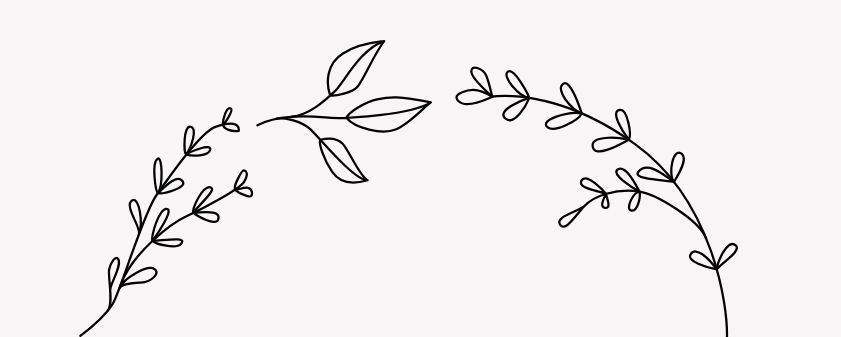
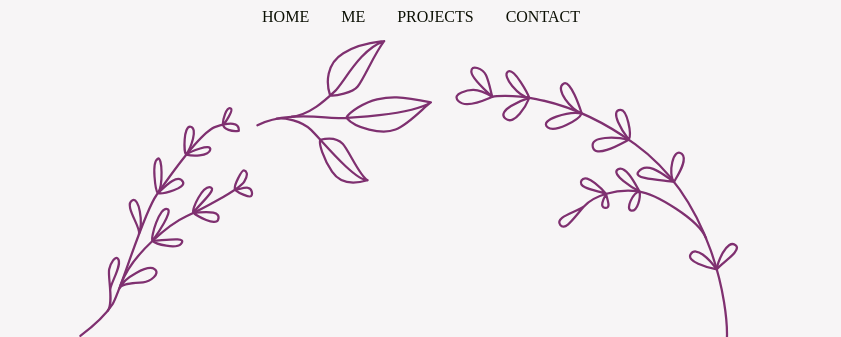
Before and after one commit to mariesaeter/personal-portfolio, a website with bundled scripts: page index.html in a window 1280 px wide. Shown: the top 337 px of the page, without its empty margins (219-1060 px from the left). Built offline with nearby package versions, Linux system fonts and the light colour scheme; a web font is replaced by a local one.

Commit message:
Finished creating flower animation

```diff
--- a/index.html
+++ b/index.html
@@ -62,326 +62,326 @@
             <g>
               <g class="group-1">
                 <path
-                  class="cls-2 path-1"
+                  class="cls-2 main"
                   d="m343.8,597.29c-39.41,16.01-108.72,19.5-176.24-41.18-74.46-66.91-81.65-71.42-100.47-75.77-21.11-4.88-29.59,5.65-26.35,6.24,5.54,1,14.37-2.25,20.96-7.2"
                   pathLength="1"
                 />
                 <path
-                  class="cls-3"
+                  class="cls-3 path-2"
                   d="m252.5,602.75c-9.54-1.98-13.67-11.77-17-17.18s-8.53-16.61-14.39-24.98c-5.56-7.94-21.64-18.3-20.49-20.26,1.96-3.34,24.18,7.02,30.51,17.38s7.94,24.75,5.95,30.14"
                   pathLength="1"
                 />
                 <path
-                  class="cls-1"
+                  class="cls-1 path-3"
                   d="m284.35,607.31c-7.12,0-57.62,34.39-65.59,27.52,6.87-3.07,9.28-4.6,13.32-8.65s9.61-10.48,19.66-10.48c5.76,0,7.41,2.3,11.01,2.02"
                   pathLength="1"
                 />
                 <path
-                  class="cls-1"
+                  class="cls-1 path-4"
                   d="m190.86,574.57c-26.28-15.35-43.82-14.53-53.75-14.4-9.93.12-23.91-1.23-25.62,3.43s3.95,9.33,6.5,7.62c8.21-5.54,24.67-12.08,30.8-10.85"
                   pathLength="1"
                 />
                 <path
-                  class="cls-1"
+                  class="cls-1 path-5"
                   d="m157.68,547.25c-11.27-10.09-20.68-53.08-16.76-55.37s9.86,12.04,9.35,17.37-2.98,16.09-2.44,20.66"
                   pathLength="1"
                 />
                 <path
-                  class="cls-1"
+                  class="cls-1 path-7"
                   d="m101.54,498.67c-6.54-5.28-9.32-25.95-11.94-33.26-2.45-6.81-7.88-15.32-7.38-15.32,4-1.27,14.79,9.47,14.63,15.29s-1.59,15.63-1.92,20.28"
                   pathLength="1"
                 />
                 <path
-                  class="cls-1"
+                  class="cls-1 path-6"
                   d="m120.91,514.78c-9.11-7.93-41.9-5.66-50.09-7.64-8.19-1.98-18.87-9.13-15.51-10.08s25.25,2.36,33.86,7.07c6.46,3.53,11.7,4.92,15.92,5.51"
                   pathLength="1"
                 />
                 <path
-                  class="cls-1"
+                  class="cls-1 path-8"
                   d="m63.78,479.69c-6.52-5.19-19-26.89-19.83-34.16-1.22-10.69,12.83,4.68,14.46,12.93,1.63,8.25,3.13,19.6,5.37,21.23"
                   pathLength="1"
                 />
               </g>
               <g class="group-1">
                 <path
-                  class="cls-1"
+                  class="cls-1 longer"
                   d="m353.99,588.69c9.34-5.99,22.05-14.31,34.99-14.07,12.94.24,97.75,12.15,132.49,4,34.74-8.15,88.89-25.88,97.52-52.47-13.66,8.39-28.27,19.89-40.49,23s-53.5,6.13-54.19,28.8c21.18,7.38,27.03,8.62,44.36,5.58,15.19-2.66,41.1-18.13,47.38-36.69,2.59-7.65,3.67-14.18,2.95-20.69"
                   pathLength="1"
                 />
                 <path
-                  class="cls-1"
+                  class="cls-1 path-2"
                   d="m387.96,574.62c10.53,0,29.48-21.48,32.64-29.09s-3.15-14.27-8.91,2.44c-2.43,7.05-4.23,14.21-4.95,15.25"
                   pathLength="1"
                 />
                 <path
-                  class="cls-1"
+                  class="cls-1 path-3"
                   d="m403.86,575.86c12.73,1.26,28.1,29.19,47.46,36.16,19.36,6.97,45.12,24.01,67.39,16.27-10.17-8.18-60.76-17.32-65.02-15.38,3.29,12.2,15.7,25.39,30.56,26.42,19.35,1.33,29.43-7.16,34.47-11.04"
                   pathLength="1"
                 />
                 <path
-                  class="cls-1"
+                  class="cls-1 path-4"
                   d="m423.37,577.77c12.97,1.16,58.16-17.15,71.72-38.56,8.27-13.05,6.05-25.35,6.05-25.35-3.76,7.97-33.27,43.57-37,50.48,13.85-.4,35.61-8.8,40.72-20.87s-.32-24.34-3.72-29.61"
                   pathLength="1"
                 />
                 <path
-                  class="cls-1"
+                  class="cls-1 path-5"
                   d="m482,581.43c16.47,0,28.15,25.45,43.65,27.19,15.5,1.74,21.71-5.27,4.28-8.28-10.31-1.78-18.19-3.71-22.73-3.1"
                   pathLength="1"
                 />
               </g>
               <g class="group-2">
                 <path
-                  class="cls-1"
+                  class="cls-1 path-6 main"
                   d="m518.71,557.72c6.79-24.89,58.57-57.26,87.33-76.25,33.49-22.11,54.65-66.43,58.41-81.36,3.59-14.27-2.01-46.3-12.57.19-3.3,14.51-1.32,30.92-1.32,30.92,6.55-.74,14.43-4.75,18.69-8.11,7.68-6.07,12.88-18.98-4.71-6.62-4.28,3.01-13.98,14.73-13.98,14.73"
                   pathLength="1"
                 />
                 <path
-                  class="cls-1"
+                  class="cls-1 path-7"
                   d="m532.89,536.14c.23-3.2,2.19-15.9-4.1-14.8-4.71.83,4.1,14.8,4.1,14.8,4.74,2.24,8.8,1.48,12.56,1.7,4.04.23,3.5-5.34-2.73-4.96-1.82.11-9.82,3.26-9.82,3.26"
                   pathLength="1"
                 />
                 <path
-                  class="cls-1"
+                  class="cls-1 path-8"
                   d="m550.77,520.09c2.72-3.51,12.44-30.23.2-27.98-11.3,2.07-.2,27.98-.2,27.98,4.74,2.24,17.51,10.33,23.79,7.2,11.02-5.49-.42-10.93-6.65-10.57-5.24.3-17.29,1.95-17.14,3.37"
                   pathLength="1"
                 />
                 <path
-                  class="cls-1"
+                  class="cls-1 path-9"
                   d="m576.21,500.85c2.72-3.51,10.04-27.5,1.09-26.4-11.4,1.4-1.09,26.4-1.09,26.4,4.74,2.24,12.03,7.12,18.93,8.36,8.08,1.45,1.84-7.82-2.97-9.24s-16.12-.54-15.96.88"
                   pathLength="1"
                 />
                 <path
-                  class="cls-1"
+                  class="cls-1 path-10"
                   d="m602.48,483.82c2.72-3.51,11.03-26.05,3.14-25.66-10.77.53-5.05,26.13-3.14,25.66,4.74,2.24,11.72,5.5,18.63,6.74,8.08,1.45,5.01-3.11,1.24-6.43-5.37-4.72-20.02-1.73-19.87-.31"
                   pathLength="1"
                 />
                 <path
-                  class="cls-1"
+                  class="cls-1 path-11"
                   d="m629.81,460.36c2.72-3.51,8.39-20.53.5-20.14-10.77.53-1.13,15.95-.5,20.14,4.74,2.24,13,5.04,19.65,2.8,8.95-3.02,5.07-5.06.45-7.02-5.83-2.47-20.25,2.8-20.1,4.22"
                   pathLength="1"
                 />
               </g>
               <g class="group-3">
                 <path
-                  class="cls-1"
+                  class="cls-1 path-10 shorter"
                   d="m73.58,338.69c11.19-.22,15.92,7.9,13.6,17.65-2.32,9.74-11.21,12.22-18.72,10.95-7.51-1.27-12.76-12.57-9.59-19.26,3.17-6.69,9.27-9.24,14.71-9.34Z"
                   pathLength="1"
                 />
                 <path
-                  class="cls-1"
+                  class="cls-1 path-16"
                   d="m61.11,343.75c-9.49-7.99-33.45-30.13-35.81-43.22-2.36-13.09,2.44-20.19,6.85-20.98s14.04,7.95,17.81,6.97,2.3-14.24,11.46-14.82,17.74,10.78,17.81,17.91-4.02,44.32-5.65,49.08"
                   pathLength="1"
                 />
                 <path
-                  class="cls-1"
+                  class="cls-1 path-12"
                   d="m73.58,338.69c1.75-9.86,14.74-34.92,22.46-41.78,7.73-6.86,15.45-1.88,16.68,1.52,1.51,4.16-.45,17.38.96,20.51,1.77,3.93,10.01,2.45,10.09,10.47.06,5.73-6.35,16.2-14.2,18.98s-18.66,4.73-21.28,4.75"
                   pathLength="1"
                 />
                 <path
-                  class="cls-1"
+                  class="cls-1 path-13"
                   d="m88.28,353.14c6.17-.35,33.04-6.1,45.23,1.73,12.19,7.83,9.42,11.64,2.7,20.02s-14.75,8.31-22.71,13.05c-3.19,1.9-.67,18.2-8.5,19.45s-19.08-11.6-22.54-19.33-7.16-18.14-7.6-20.64"
                   pathLength="1"
                 />
                 <path
-                  class="cls-1"
+                  class="cls-1 path-14"
                   d="m74.87,367.41c4.12,14.44,3.27,52.72-6.34,59.8-6.86,5.06-16.43,8.42-22.22-5-3.65-8.46.45-14.36-1.56-17.95s-15.69-4.46-18.2-14.19c-2.51-9.71,5.54-16.49,10.38-18.27s20.31-8.67,23.97-9.97"
                   pathLength="1"
                 />
                 <path
-                  class="cls-1"
+                  class="cls-1 path-15"
                   d="m60.9,361.84c-5.96,1.07-34.87,18.61-48.1,12.64C-.43,368.51-.01,360.69,2.16,355.89s14.58-6.27,16.08-11.71-5.92-14.58,1.89-20.09,13.44-2.12,17.34.98,22.06,16.45,23.64,18.68"
                   pathLength="1"
                 />
                 <path
-                  class="cls-1"
+                  class="cls-1 path-16"
                   d="m66.55,339.72c-2.68-7.01-5.88-20.28-7.02-24.36"
                   pathLength="1"
                 />
                 <path
-                  class="cls-1"
+                  class="cls-1 path-12"
                   d="m85.41,343.73c1.65-3.34,11.53-11.85,13.84-13.69"
                   pathLength="1"
                 />
                 <path
-                  class="cls-1"
+                  class="cls-1 path-13"
                   d="m84.86,361.59c5.27,2.29,13.59,7.9,15.08,11.68"
                   pathLength="1"
                 />
                 <path
-                  class="cls-1"
+                  class="cls-1 path-14"
                   d="m68.46,367.28c-1.4,5.72-5.71,14.31-8.89,16.91"
                   pathLength="1"
                 />
                 <path
-                  class="cls-1"
+                  class="cls-1 path-15"
                   d="m57.94,352.05c-5.65,1.22-18.33-3.31-21.29-5.13"
                   pathLength="1"
                 />
               </g>
               <g class="group-4">
                 <path
-                  class="cls-1"
+                  class="cls-1 path-12 shorter"
                   d="m618.5,322.19c-.6-8.73,5.56-12.75,13.26-11.31s9.98,8.28,9.28,14.2c-.7,5.92-9.32,10.45-14.67,8.24s-7.58-6.89-7.87-11.13Z"
                   pathLength="1"
                 />
                 <path
-                  class="cls-1"
+                  class="cls-1 path-16"
                   d="m622.94,331.74c-5.88,7.73-22.24,27.3-32.38,29.66s-15.87-1.12-16.66-4.54,5.67-11.28,4.75-14.19-11.21-1.24-12.03-8.38,7.73-14.28,13.3-14.61c5.57-.33,34.78,1.42,38.57,2.51"
                   pathLength="1"
                 />
                 <path
-                  class="cls-1"
+                  class="cls-1 path-17"
                   d="m618.5,322.19c-7.77-.99-27.86-10.16-33.52-15.93-5.66-5.77-2.07-12,.54-13.09,3.19-1.34,13.59-.32,15.99-1.55,3-1.54,1.53-7.92,7.79-8.29,4.47-.27,12.9,4.33,15.38,10.36s4.42,14.4,4.53,16.44"
                   pathLength="1"
                 />
                 <path
-                  class="cls-1"
+                  class="cls-1 path-13"
                   d="m629.22,310.14c-.51-4.81-6.05-25.58-.41-35.41,5.64-9.83,8.73-7.81,15.54-2.88s7.07,11.2,11.08,17.24c1.61,2.42,14.24-.18,15.53,5.88,1.29,6.06-8.32,15.36-14.23,18.36-5.91,3-13.9,6.3-15.84,6.74"
                   pathLength="1"
                 />
                 <path
-                  class="cls-1"
+                  class="cls-1 path-14"
                   d="m640.89,320.07c11.12-3.78,41.06-4.6,46.97,2.63,4.22,5.16,7.21,12.51-3.04,17.56-6.47,3.18-11.24.2-13.96,1.92s-2.88,12.43-10.38,14.77c-7.49,2.34-13.1-3.69-14.68-7.4s-7.56-15.53-8.72-18.35"
                   pathLength="1"
                 />
                 <path
-                  class="cls-1"
+                  class="cls-1 path-15"
                   d="m637.08,331.2c1.07,4.62,15.9,26.53,11.74,37.09s-10.28,10.55-14.11,9.03-5.47-11.15-9.77-12.11-11.16,5.19-15.77-.7c-4.61-5.89-2.18-10.42.09-13.59s12-17.88,13.68-19.2"
                   pathLength="1"
                 />
                 <path
-                  class="cls-1"
+                  class="cls-1 path-17"
                   d="m619.58,327.64c-5.38,2.37-15.62,5.38-18.76,6.43"
                   pathLength="1"
                 />
                 <path
-                  class="cls-1"
+                  class="cls-1 path-16"
                   d="m621.98,312.75c-2.67-1.16-9.71-8.55-11.23-10.28"
                   pathLength="1"
                 />
                 <path
-                  class="cls-1"
+                  class="cls-1 path-13"
                   d="m635.95,312.49c1.59-4.21,5.64-10.92,8.54-12.24"
                   pathLength="1"
                 />
                 <path
-                  class="cls-1"
+                  class="cls-1 path-14"
                   d="m641.04,325.08c4.53.87,11.4,3.9,13.56,6.29"
                   pathLength="1"
                 />
                 <path
-                  class="cls-1"
+                  class="cls-1 path-15"
                   d="m629.54,333.89c1.17,4.37-1.87,14.45-3.18,16.84"
                   pathLength="1"
                 />
               </g>
               <g class="group-5">
                 <path
-                  class="cls-1"
+                  class="cls-1 path-17 longer"
                   d="m618.18,265.12c1.03-28.86-12.59-122.3-81.43-172.27-68.83-49.98-123.98-43.4-127.24-42.32s-22.53,11.21-30.03,3.91,10.11-10.05,13.26-9.98c5.48.13,13.95,4.43,16.76,6.07-5.07-4.6-18.14-16.43-18.64-21.97-.71-7.88,10.3-2.68,12.94,2.65s4.91,17.33,5.7,19.33"
                   pathLength="1"
                 />
                 <path
-                  class="cls-1"
+                  class="cls-1 path-26"
                   d="m442.4,51.45c-9.35-1.19-24.91-19.28-19.04-23.37s18.48,21.87,19.04,23.37c-2.49,6.11-13.13,25.46-21.34,18.39s14.63-16.47,21.34-18.39"
                   pathLength="1"
                 />
                 <path
-                  class="cls-1"
+                  class="cls-1 path-25"
                   d="m489.01,65.31c-8.67-2.49-24.89-22.11-15.9-26.73,6.37-3.27,15.34,25.23,15.9,26.73-2.49,6.11-23.91,17.25-30.27,12.35-8.58-6.61,19.25-14.75,30.27-12.35"
                   pathLength="1"
                 />
                 <path
-                  class="cls-1"
+                  class="cls-1 path-24"
                   d="m530.92,88.65c-5.59-7.08-17.53-26-7.43-26.42,6-.25,10.13,21.5,7.43,26.42-6.17,3.14-29.28,16.97-32.03,6.68-2.79-10.46,21.01-9.08,32.03-6.68"
                   pathLength="1"
                 />
                 <path
-                  class="cls-1"
+                  class="cls-1 path-23"
                   d="m571.05,126.28c-5.59-7.08-.72-31.48,6.99-24.96,5.93,5.01-4.3,20.05-6.99,24.96-8.87-1.62-36.51-2.43-31.83-8.78,7.78-10.57,22.6,2.36,31.83,8.78"
                   pathLength="1"
                 />
                 <path
-                  class="cls-1"
+                  class="cls-1 path-18"
                   d="m609.15,204.12c-.22-4.69,9.13-28.01,16.85-21.49,5.93,5.01-14.16,16.58-16.85,21.49-8.87-1.62-27.54-7.16-23.16-13.72,4.65-6.97,15.9,3.4,23.16,13.72"
                   pathLength="1"
                 />
                 <path
-                  class="cls-1"
+                  class="cls-1 path-19 shorter"
                   d="m599.62,176.37c-6.73-16.92-45.16-39.85-60.58-41.77-19.21-2.4-39.46,3.63-48.27,13.72-8.82,10.09-16.44,22-20.92,16.09-5.25-6.93,14.62-11.13,21.23-16.45"
                   pathLength="1"
                 />
                 <path
-                  class="cls-1"
+                  class="cls-1 path-24"
                   d="m510.69,136.86c-5.16-2.72-26.27-4.4-21.86-11.98s20.19,9.94,21.86,11.98c.85,5.04,4.8,13.12-.94,12.38s-.12-10,.94-12.38"
                   pathLength="1"
                 />
                 <path
-                  class="cls-1"
+                  class="cls-1 path-23"
                   d="m540.54,134.83c-5.16-2.72-26.55-15.62-19.24-19.84,7.6-4.39,17.58,17.79,19.24,19.84.85,5.04-1.69,17.67-7.43,16.93s1.62-16.64,7.43-16.93"
                   pathLength="1"
                 />
               </g>
               <g class="group-6">
                 <path
-                  class="cls-1"
+                  class="cls-1 path-18"
                   d="m43.02,263.14c10.77-8.08,22.01-17.88,28.68-28.25s27.06-80.3,38.98-96.82c7.87-10.91,37.85-55.85,52.56-60.79,13.12-4.41,21.46-3.85,20.66,3.51-6.26,1.03-13.21-1.38-13.98-5.41-.51-2.67,2.88-17.58,7.06-14.35,2.25,1.74-5.51,13.19-7.06,14.35"
                   pathLength="1"
                 />
                 <path
-                  class="cls-1"
+                  class="cls-1 path-24 shorter"
                   d="m137.03,101.97c4.68-6.49,10.61-23.62,4.05-24.82-6.56-1.2-6.13,22.85-4.05,24.82,4.72,1.01,20.1,2.08,21.52-4.31,1.42-6.39-18.31,1.8-21.52,4.31"
                   pathLength="1"
                 />
                 <path
-                  class="cls-1"
+                  class="cls-1 path-23 shorter"
                   d="m112,136.23c4.68-6.49,4.01-33.05-.14-30.68-5.79,3.3-1.94,28.71.14,30.68,4.72,1.01,25.37-4.65,22.29-10.06-5.09-8.93-19.08,7.55-22.29,10.06"
                   pathLength="1"
                 />
                 <path
-                  class="cls-1"
+                  class="cls-1 path-25 shorter"
                   d="m143.56,153.52c4.68-6.49,20.21-20.04,15.94-22.17-7.3-3.65-18.02,20.2-15.94,22.17,3.2,3.19,19.85,12.06,21.96,6.44,3.6-9.62-15.53-6.16-21.96-6.44"
                   pathLength="1"
                 />
                 <path
-                  class="cls-1"
+                  class="cls-1 path-24 shorter"
                   d="m107.18,178.72c4.68-6.49,17.83-26.04,13.56-28.18-7.3-3.65-15.64,26.21-13.56,28.18,3.2,3.19,21.05,7.3,25.3,2.65,6.92-7.59-18.88-2.37-25.3-2.65"
                   pathLength="1"
                 />
                 <path
-                  class="cls-1"
+                  class="cls-1 path-21"
                   d="m78.77,218.15c10.3-29.01,45.81-55.58,58.58-61.37,11.62-5.27,46.88-23.42,51.45-30.82,4.58-7.4,1.3-9.74-.38-9.95s-9.32,13.33-7.84,17.22c3.63,3.08,12.85,7.16,14.37,5.56s.72-6.97-2.98-7.34-9.5,1.94-11.39,1.78"
                   pathLength="1"
                 />
                 <path
-                  class="cls-1"
+                  class="cls-1 path-22 shorter"
                   d="m95.14,172.51c3.87-10.57.14-32.83-5.77-29.98-8.37,4.04,7.89,24.23,5.77,29.98"
                   pathLength="1"
                 />
                 <path
-                  class="cls-1"
+                  class="cls-1 path-20"
                   d="m77.7,221.03c3.97-9.72,25.51-21.41,31.3-17.25s-4.18,11.28-10.15,11.78-19.24.53-21.15,5.48"
                   pathLength="1"
                 />
                 <path
-                  class="cls-1"
+                  class="cls-1 path-19"
                   d="m67.52,240.63c5.38-6.99-.33-30.65,1.13-36.69,1.52-6.29,5.29-11.55,7.45-9.76,5.33,4.42-6.78,22.99-6.52,28.16"
                   pathLength="1"
                 />
               </g>
               <g class="group-7">
                 <path
-                  class="cls-1"
+                  class="cls-1 path-24"
                   d="m200.52,75.79c17.57-9.18,42.5-8.51,60.22-6.87,19.56,1.81,77.41-2.66,94.08-13.44-28.41-5.8-36.5-5.29-47.88-2.7-11.38,2.59-24.81,11.48-27.32,16.38,7.73,9.41,31.74,15.27,43.77,10.49,12.03-4.79,26.14-20.83,31.44-24.17"
                   pathLength="1"
                 />
                 <path
-                  class="cls-1"
+                  class="cls-1 path-26"
                   d="m231.03,68.26c16.12-1.82,30-14.73,38.25-22.53,8.25-7.8,22.43-37.5,44.01-44.73-8.75,11.11-17.73,33.03-23.58,40.42-4.53,5.73-20.14,8.49-24.54,7.88-3.77-10.99-3.37-28.39,11.8-37.56,15.17-9.17,29.51-9.84,36.32-10.75"
                   pathLength="1"
                 />
                 <path
-                  class="cls-1"
+                  class="cls-1 path-25"
                   d="m217.6,70.01c7.2-1.15,22.23,1.93,30.63,9.96s38.3,45.09,50.27,44.77c-10.96,3.29-23.7,4.23-31.59-7.59s-11.93-25.2-10.48-28.43c8.93-2.16,16.24-.33,19.91,3.55,5.56,5.88,14.96,28.62,22.17,32.48"
                   pathLength="1"
                 />
--- a/src/scss/styles.scss
+++ b/src/scss/styles.scss
@@ -45,7 +45,7 @@ nav {
   padding: 0.5rem;
   visibility: hidden;
   animation: 1s fadeIn;
-  animation-delay: 5s;
+  animation-delay: 3s;
   animation-fill-mode: forwards;
   z-index: 99;
 
@@ -142,6 +142,9 @@ small {
   margin: 1rem;
   max-height: 90vh;
   z-index: 0;
+  path {
+    stroke: getColor(flower-purple-dark);
+  }
 }
 .relative {
   position: relative;
```
Also changed, not shown: src/scss/animations/_flower.scss (+87 -1 lines), src/css/styles.css, 1 other file.
